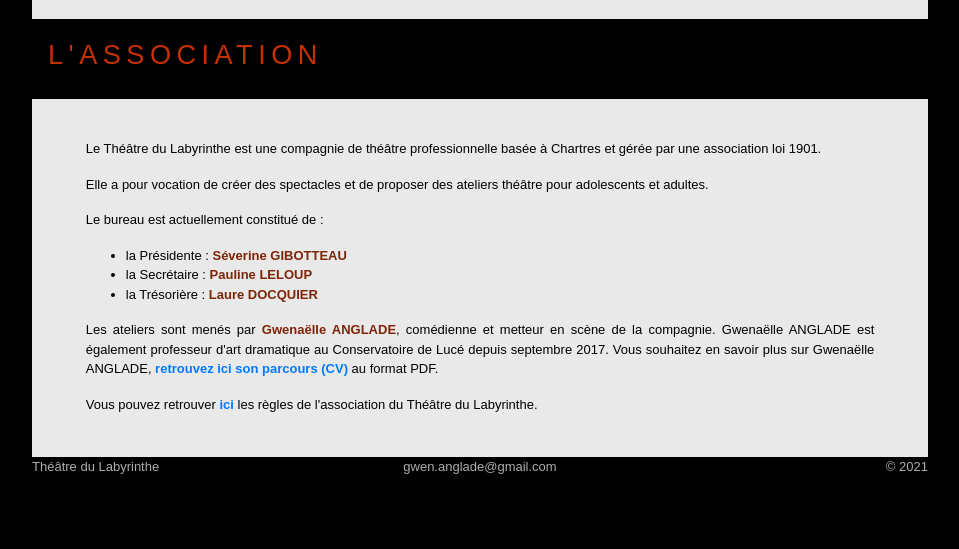
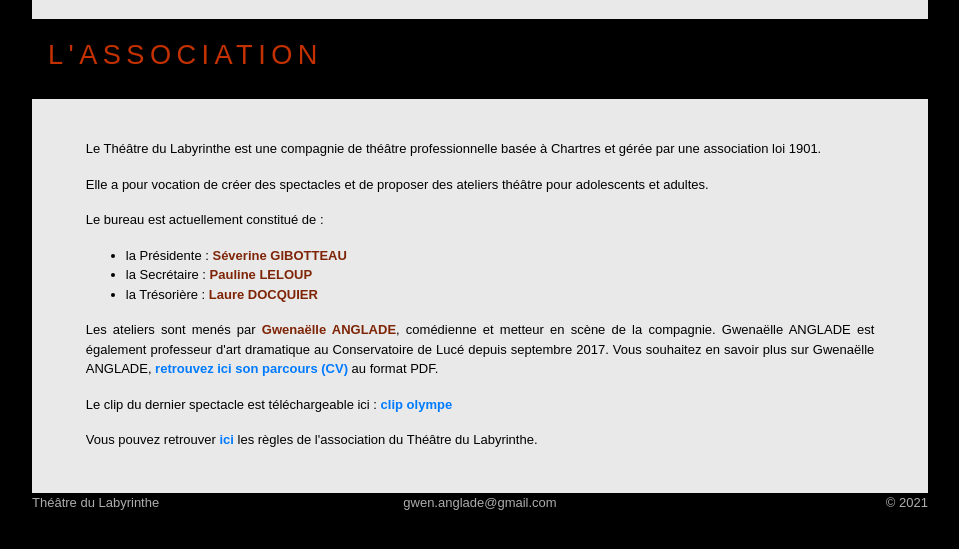
Before and after one commit to theatredulabyrinthe/theatredulabyrinthe.com.old, a Flask app: page /association in a window 1280 px wide. Shown: the part 181-730 px from the top of the page, without its empty margins (160-1119 px from the left). Run offline with Flask 2, Linux system fonts and the light colour scheme; some libraries are stand-ins or nearby versions.

Commit message:
up assoc

```diff
--- a/app/templates/association.html
+++ b/app/templates/association.html
@@ -38,6 +38,12 @@ L'ASSOCIATION
         au format PDF.
     </p>
     <p>
+        Le clip du dernier spectacle est téléchargeable ici :
+        <a href="{{ url_for('static', filename='resources/fichiers/clip-olympe.mp4') }}" target="_blank">
+            <span style="font-weight: bold;">clip olympe</span>
+        </a>
+    </p>
+    <p>
         Vous pouvez retrouver
         <a href="{{ url_for('static', filename='resources/fichiers/règles-laby.pdf') }}" target="_blank">
             <span style="font-weight: bold;">ici </span>
```
